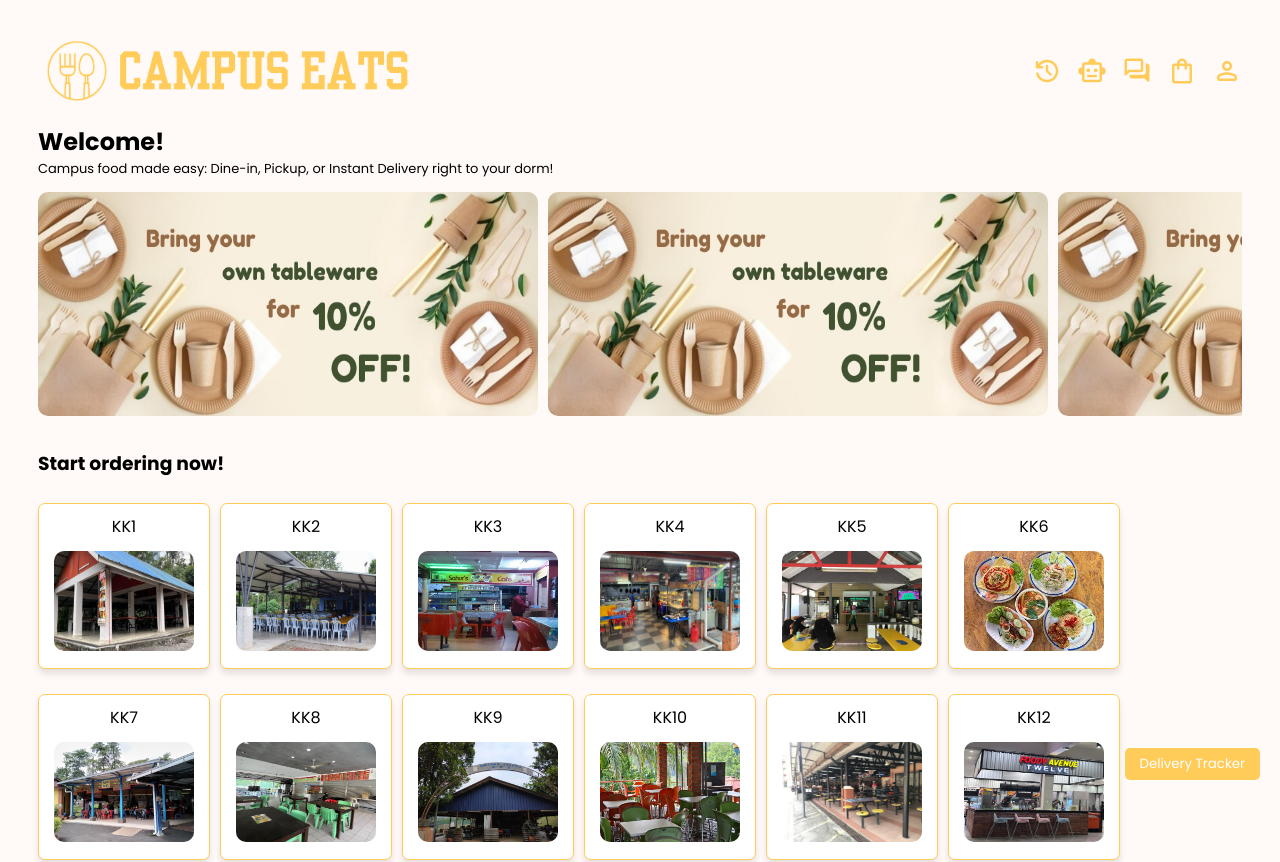
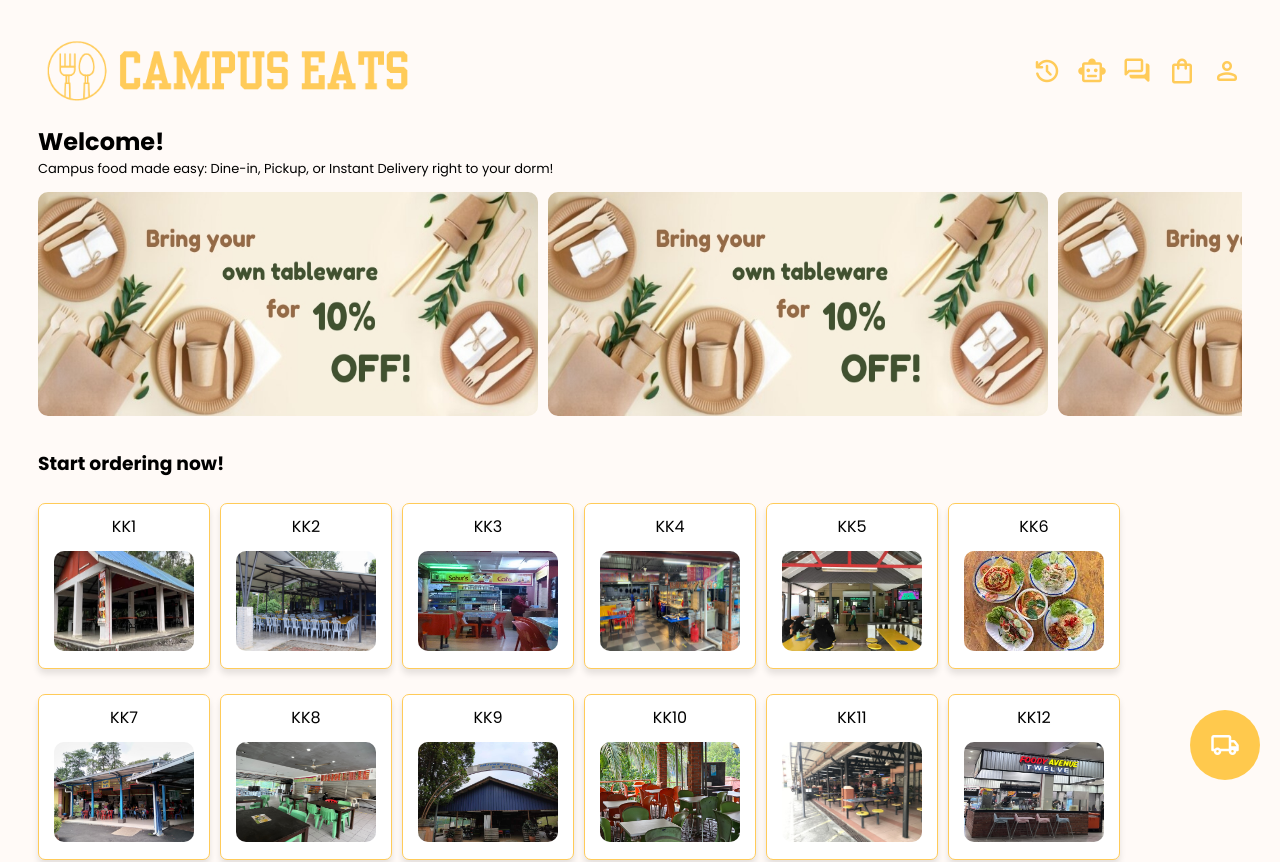
Before and after one commit to ThengPY/Campus-Eats, a React (Create React App) app: page / in a window 1280 px wide. Shown: the top 862 px of the page. Built offline with nearby package versions, Linux system fonts and the light colour scheme.

Commit message:
fixes delivery popup button and notification container UI

```diff
--- a/src/App.js
+++ b/src/App.js
@@ -608,8 +608,8 @@ const App = () => {
 
     {/* Delivery Message Components */}
 
-    <div className="delivery-button-container">
-    <button classname="delivery-button" style={{backgroundColor:'#FFCB59'}} onClick={() => handleDeliveryNotification('Your delivery is on the way!')}>Delivery Tracker</button>
+    <div className="delivery-button-container" onClick={() => handleDeliveryNotification('Your delivery is on the way!')}>
+      <span class="material-symbols-rounded" style = {{color : "white"}}>local_shipping</span>
     </div>
 
     {showDeliveryPopUp && (
--- a/src/components/DeliveryPopUp.css
+++ b/src/components/DeliveryPopUp.css
@@ -1,6 +1,6 @@
 .pop-up-notification {
     position: fixed;
-    bottom: 20px;
+    bottom: 110px;
     right: 20px;
     width: 300px;
     background-color: white;
@@ -10,6 +10,19 @@
     z-index: 1000;
     animation: fadeIn 0.5s;
 }
+
+.pop-up-notification::after {
+    content: '';
+    position: absolute;
+    bottom: -20px; /* Position it at the bottom */
+    right: 30px; /* Adjust this to position the tail */
+    width: 0;
+    height: 0;
+    border-width: 10px; /* Size of the tail */
+    border-style: solid;
+    background-color: transparent;
+    border-color: white transparent transparent transparent; /* Match bubble color */
+  }
 
 .pop-up-content {
     padding: 15px;
@@ -30,10 +43,18 @@
 }
 
 .delivery-button-container {
+    width: 70px; /* Set the width of the container */
+    height: 70px; /* Set the height of the container */
+    background-color: #FFC94D; /* Set the yellow color */
+    display: flex; /* Use flexbox for centering */
+    justify-content: center; /* Center horizontally */
+    align-items: center; /* Center vertically */
+    border-radius: 50%; /* Make it round */
     position: fixed;
     bottom: 20px;
     right: 20px;
     z-index: 1000;
+
 }
 
 .delivery-button {
```
